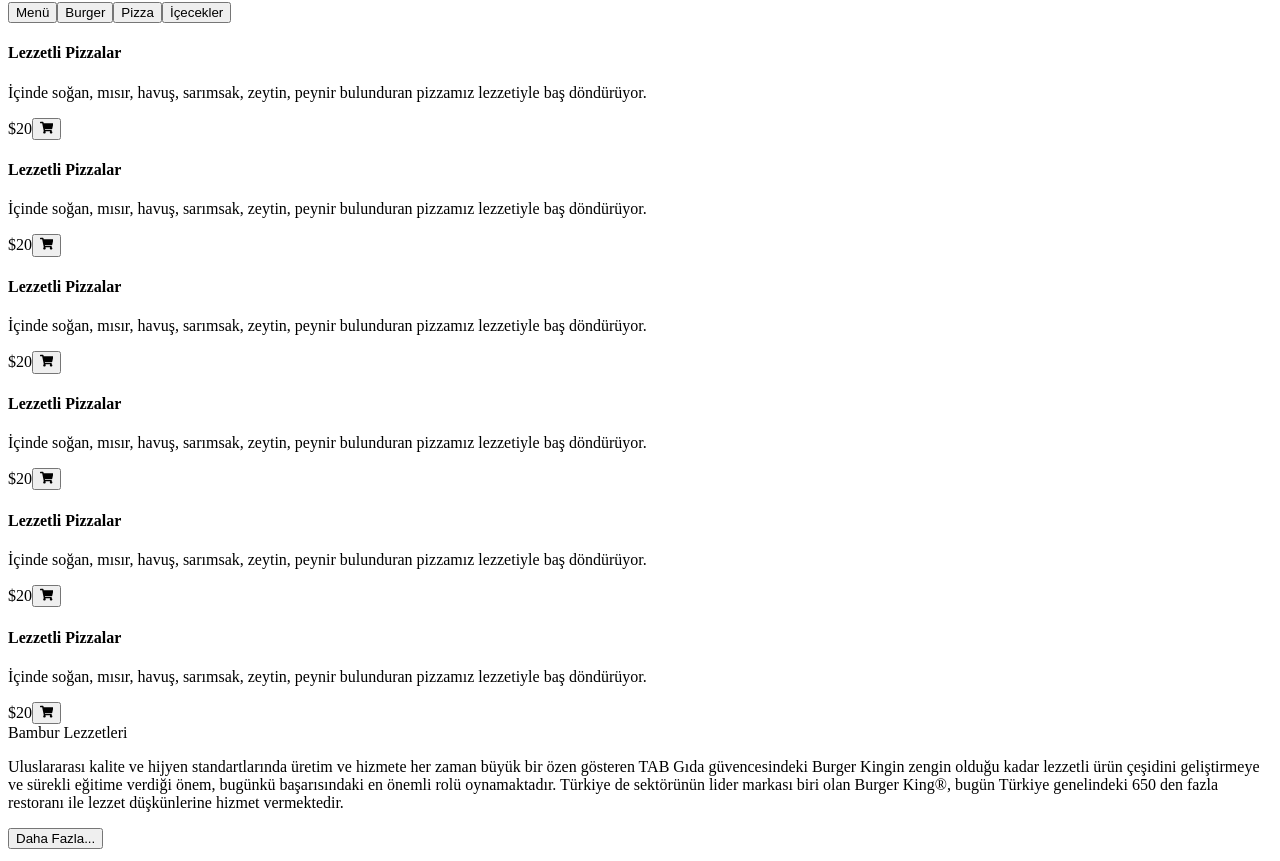
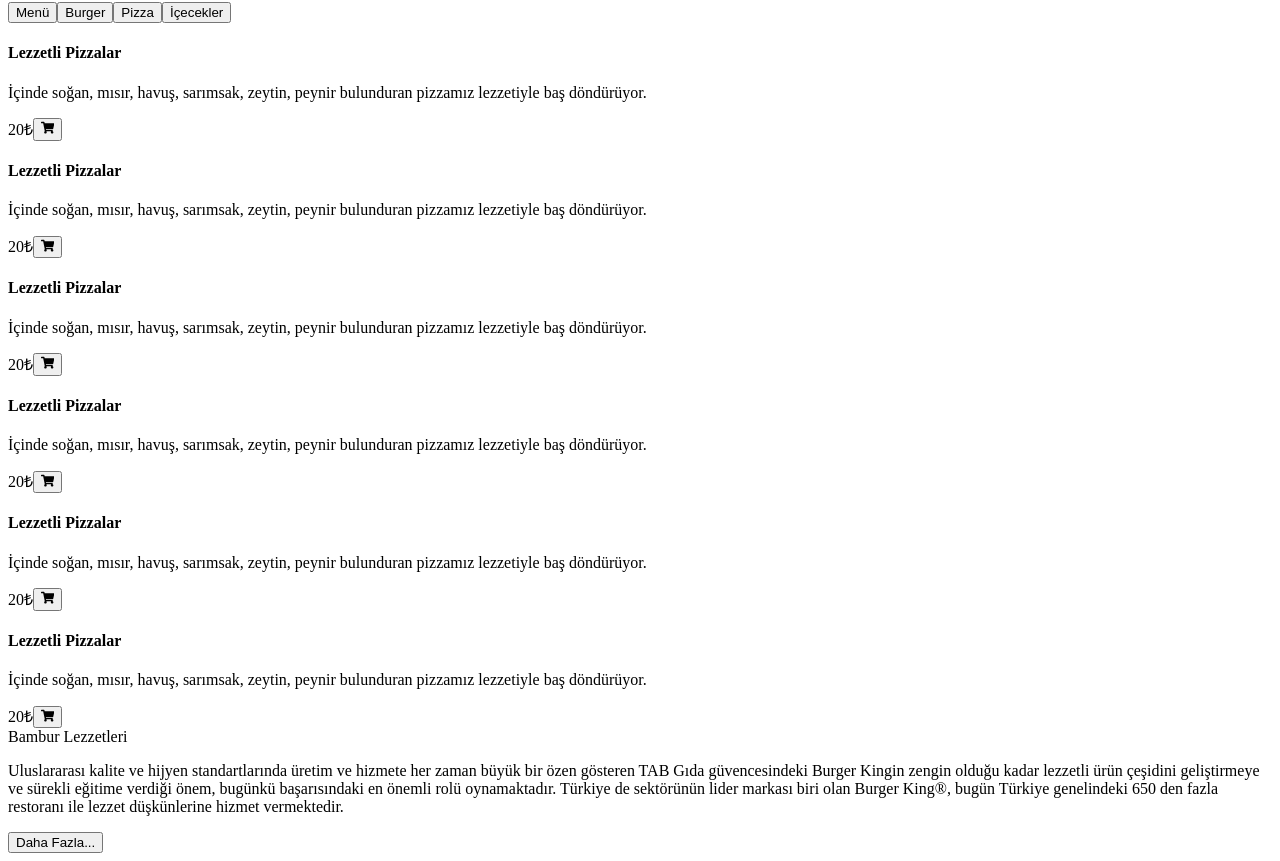
Before and after one commit to rabianur412/food-ordering, a Next.js app: page / in a window 1280 px wide. Shown: the part 904-1765 px from the top of the page. Built offline with nearby package versions, Linux system fonts and the light colour scheme.

Commit message:
MenuItems edits

```diff
--- a/components/product/MenuItem.jsx
+++ b/components/product/MenuItem.jsx
@@ -17,7 +17,7 @@ const MenuItem = () => {
           <p className="text-[15px]">İçinde soğan, mısır, havuş, sarımsak, zeytin, peynir bulunduran pizzamız lezzetiyle baş döndürüyor.</p>
 
           <div className="flex justify-between items-center mt-4">
-          <span>$20</span>
+          <span>20₺</span>
            <button className='btn-primary w-10 h-10 rounded-full !p-0 grid place-content-center '><FaShoppingCart/></button>
            </div>
         </div>
```
